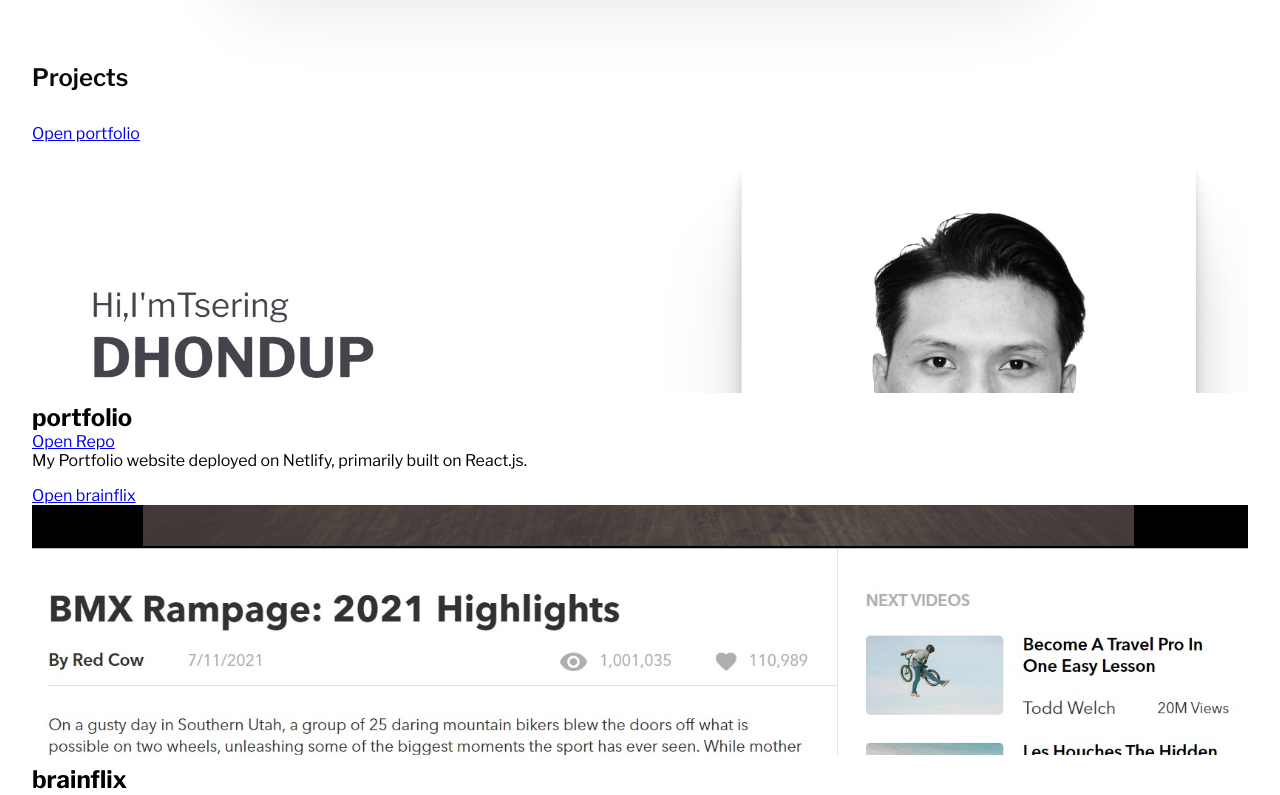
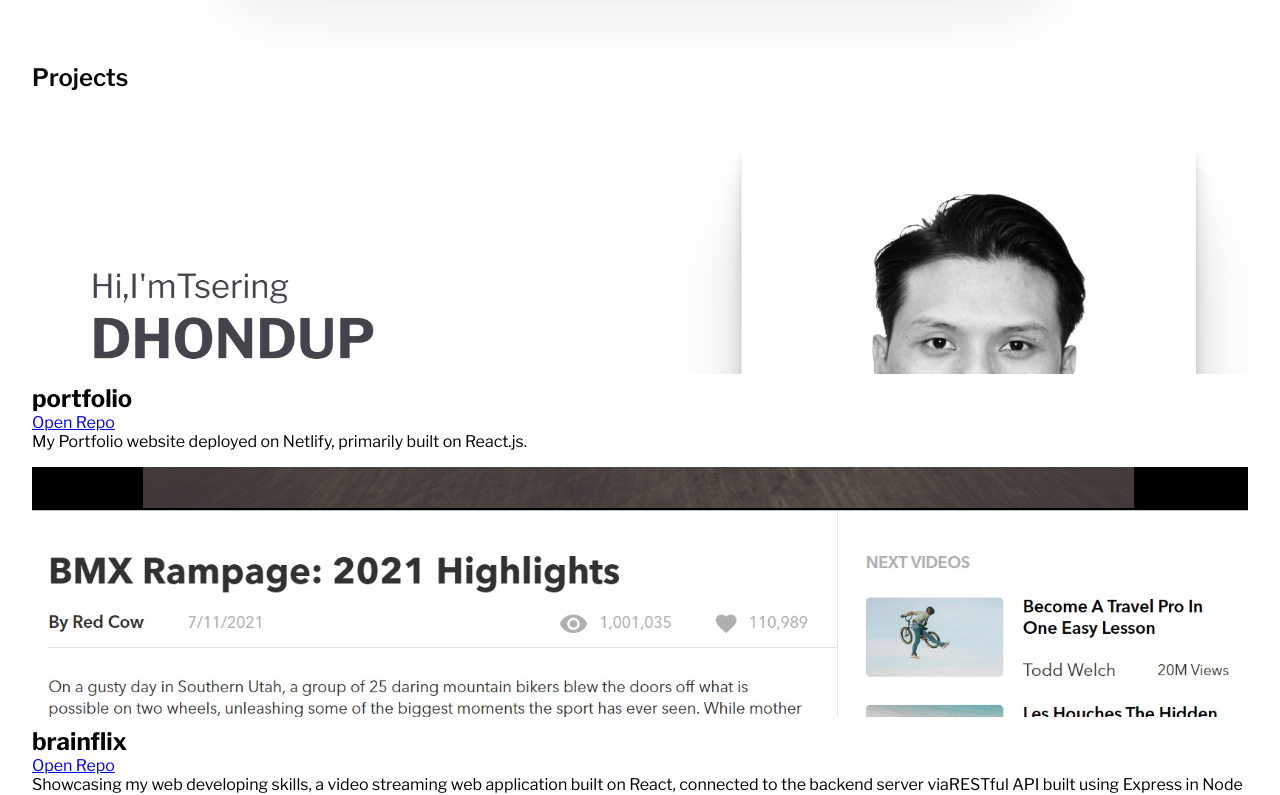
Before and after one commit to Tsedhondup/Portfolio, a React (Create React App) app: page / in a window 1280 px wide. Shown: the part 1580-2375 px from the top of the page. Built offline with nearby package versions, Linux system fonts and the light colour scheme.

Commit message:
image overlay class toggling working

```diff
--- a/src/Components/Works/Works.js
+++ b/src/Components/Works/Works.js
@@ -1,108 +1,43 @@
 /* eslint-disable react/jsx-no-target-blank */
 import { motion } from "framer-motion";
-import portfolio from "../../assets/image/portfolio.jpg";
-import brainflix from "../../assets/image/brainflix.jpg";
-import jobTracker from "../../assets/image/job-tracker.jpg";
-import quiz from "../../assets/image/quiz.jpg";
-import bandsite from "../../assets/image/band-site.jpg";
+
 import { useState } from "react";
 import { projectData } from "../../utilities/data";
 import "./Works.scss";
 const Works = () => {
-  // eslint-disable-next-line no-unused-vars
-  const [screenWidth, setScreenWidth] = useState(window.innerWidth);
-  const [hoveredOne, setHoveredOne] = useState(false);
-  const [hoveredTwo, setHoveredTwo] = useState(false);
-  const [hoveredThree, setHoveredThree] = useState(false);
-  const [hoveredFour, setHoveredFour] = useState(false);
-  const [hoveredFive, setHoveredFive] = useState(false);
-  const onMouseEnterCallBack = (itemNumber) => {
-    if (itemNumber === 0) {
-      setHoveredOne(true);
-      return;
-    }
-    if (itemNumber === 1) {
-      setHoveredTwo(true);
-      return;
-    }
-    if (itemNumber === 2) {
-      setHoveredThree(true);
-      return;
-    }
-    if (itemNumber === 3) {
-      setHoveredFour(true);
-      return;
-    }
-    if (itemNumber === 4) {
-      setHoveredFive(true);
-      return;
-    }
+  const [projects, setProjects] = useState(projectData);
+
+  const onMouseEnterCallBack = (itemId) => {
+    const mappedData = projects.map((item) => {
+      if (item.id === itemId) {
+        item.hover = true;
+      }
+      return item;
+    });
+    console.log(mappedData);
+    setProjects(mappedData);
   };
-  const onMouseLeaveCallBack = (itemNumber) => {
-    if (itemNumber === 0) {
-      setHoveredOne(false);
-      return;
-    }
-    if (itemNumber === 1) {
-      setHoveredTwo(false);
-      return;
-    }
-    if (itemNumber === 2) {
-      setHoveredThree(false);
-      return;
-    }
-    if (itemNumber === 3) {
-      setHoveredFour(false);
-      return;
-    }
-    if (itemNumber === 4) {
-      setHoveredFive(false);
-      return;
-    }
+  const onMouseLeaveCallBack = (itemId) => {
+    const mappedData = projects.map((item) => {
+      if (item.id === itemId) {
+        item.hover = false;
+      }
+      return item;
+    });
+    console.log(mappedData);
+    setProjects(mappedData);
   };
 
-  // SET DYNAMIC CLASSES FOR PROJECT-IMAGE-CONTAINER
-  const setProjectImageClass = (projectNum) => {
-    if (projectNum === 0) {
-      if (hoveredOne) {
-        return "project-portfolio";
-      }
-    }
-    if (projectNum === 1) {
-      if (hoveredTwo) {
-      }
-      return "project-brainflix";
-    }
-    if (projectNum === 2) {
-      if (hoveredTwo) {
-        return "project-quiz";
-      }
-    }
-    if (projectNum === 3) {
-      if (hoveredTwo) {
-        return "project-bandsite";
-      }
-    }
-    if (projectNum === 4) {
-      if (hoveredTwo) {
-        return "project-email";
-      }
-    }
-  };
   // COUNTER
   let counterDuration = 0.5;
-  let counterProjectNumber = 0;
-  const projectListElement = projectData.map((item) => {
+  const projectListElement = projects.map((item) => {
     // INITIAL VALUE OF ANIMATION DURATION TIME
     let durationTime = counterDuration;
-    // INITIAL INDEX NUMBER OF PROJECT ITEM
-    let projectNumber = counterProjectNumber;
 
     counterDuration++; // increment after each loop/map
-    counterProjectNumber++; // increment after each loop/map
     return (
       <motion.div
-        key={projectNumber}
+        key={item.id}
         className="project-content__project"
         initial={{
           opacity: 0,
@@ -118,13 +53,14 @@ const Works = () => {
         <a
           href={item.url}
           target="_blank"
-          className={`project-image-container
-          ${setProjectImageClass(projectNumber)}`}
-          onMouseEnter={() => onMouseEnterCallBack(projectNumber)}
-          onMouseLeave={() => onMouseLeaveCallBack(projectNumber)}
+          className={`project-image-container`}
+          onMouseEnter={() => onMouseEnterCallBack(item.id)}
+          onMouseLeave={() => onMouseLeaveCallBack(item.id)}
         >
           <span
-            className={`project-image-container__overlay`}
+            className={`project-image-container__overlay ${
+              item.hover ? "js-show-over-lay" : ""
+            }`}
           >{`Open ${item.name}`}</span>
           <img
             src={item.img}
--- a/src/Components/Works/Works.scss
+++ b/src/Components/Works/Works.scss
@@ -51,12 +51,15 @@
 }
 
 .project-image-container {
+  position: relative;
   &__image {
     display: block;
     margin: auto;
     width: 100%;
     height: 220px;
     object-fit: cover;
+    position: relative;
+    z-index: 5;
     @include tablet {
       margin-bottom: 10px;
     }
@@ -64,6 +67,39 @@
       height: 250px;
     }
   }
+  &__overlay {
+    background-color: rgba(0, 0, 0, 0.7);
+    color: #ffffff;
+    display: none;
+    position: absolute;
+    width: 100%;
+    height: 100%;
+    top: 0;
+    left: 0;
+    z-index: 10;
+    transition: 1s;
+  }
+  // DYNAMIC JS CLASS
+  .js-show-over-lay {
+    display: flex;
+    justify-content: center;
+    align-items: center;
+  }
+}
+.project-portfolio {
+  background-color: red;
+}
+.project-brainflix {
+  background-color: red;
+}
+.project-quiz {
+  background-color: red;
+}
+.project-bandsite {
+  background-color: red;
+}
+.project-email {
+  background-color: red;
 }
 // Projects
 // .projects {
--- a/src/utilities/data.js
+++ b/src/utilities/data.js
@@ -5,6 +5,7 @@ import quiz from "../assets/image/quiz.jpg";
 import bandsite from "../assets/image/band-site.jpg";
 export const projectData = [
   {
+    id: "01",
     name: "portfolio",
     img: portfolio,
     url: "https://tseringdhondup.netlify.app/",
@@ -13,6 +14,7 @@ export const projectData = [
       " My Portfolio website deployed on Netlify, primarily built on React.js.",
   },
   {
+    id: "02",
     name: "brainflix",
     img: brainflix,
     url: "https://brain-flix-app.netlify.app/",
@@ -21,6 +23,7 @@ export const projectData = [
       "Showcasing my web developing skills, a video streaming web application built on React, connected to the backend server viaRESTful API built using Express in Node js.",
   },
   {
+    id: "03",
     name: "quiz",
     img: quiz,
     url: "https://tseringdhondupgeographyquiz.netlify.app/",
@@ -29,6 +32,7 @@ export const projectData = [
       "A geography quiz is an interactive quiz game, that allows players to guess the correct answer within time allocation.",
   },
   {
+    id: "04",
     name: "band-site",
     img: bandsite,
     url: "https://tseringdhondup-bandsite.netlify.app/",
@@ -37,6 +41,7 @@ export const projectData = [
       "Bandsite is a static website built as a part of the School Project at BrainStation's Software Engineering Bootcamp.",
   },
   {
+    id: "05",
     name: "email",
     img: jobTracker,
     url: "https://github.com/Tsedhondup/EmailReader.git",
```
